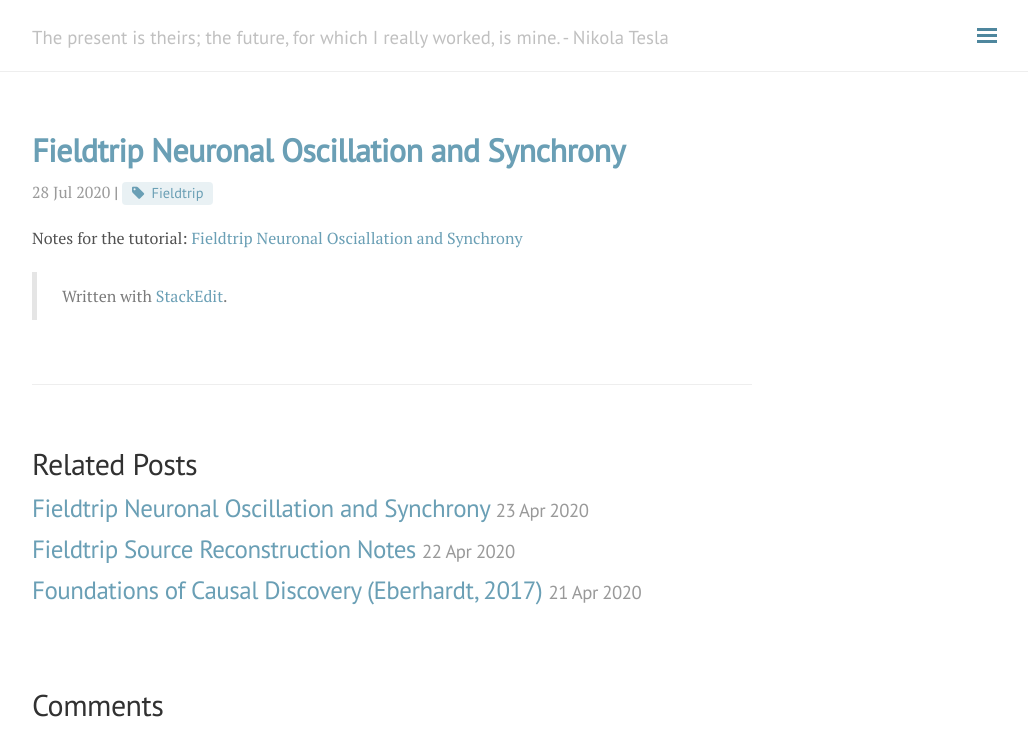
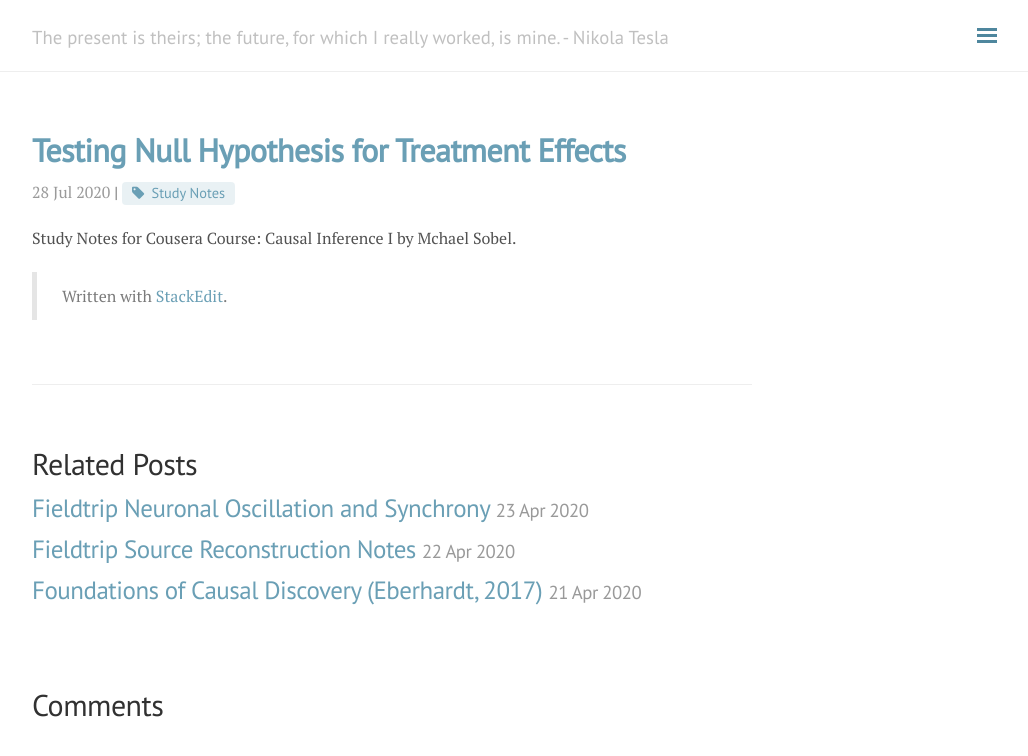
Before and after one commit to andylikescodes/andylikescodes.github.io, a Jekyll site: the page built from _posts/2020-07-28-Testing-Null-Hypothesis-For-Treatment-Effects.md, in a window 1280 px wide. Shown: the top 756 px of the page, without its empty margins (248-1276 px from the left). Built offline with Jekyll 4.4.1, drawn with Linux system fonts in a browser that asks for light colours; nearby versions of some CDN libraries; comment, search, counter and statistics services are not loaded.

Commit message:
_posts/2020-07-28-Testing-Null-Hypothesis-For-Treatment-Effects.md updated from https://stackedit.io/

```diff
--- a/_posts/2020-07-28-Testing-Null-Hypothesis-For-Treatment-Effects.md
+++ b/_posts/2020-07-28-Testing-Null-Hypothesis-For-Treatment-Effects.md
@@ -1,16 +1,17 @@
 ---
 layout: post
-title: Fieldtrip Neuronal Oscillation and Synchrony
-tag: [Fieldtrip]
-category: Causal Inf
+title: Testing Null Hypothesis for Treatment Effects
+tag: [Study Notes]
+category: Causal Inference
 ---
 
-Notes for the tutorial: [Fieldtrip Neuronal Osciallation and Synchrony](https://www.youtube.com/watch?v=dHTuzMsjVJA&list=PLbVcEw60xnKNSXSKMAoBpTJ9BFFnxw21p&index=2)
+Study Notes for Cousera Course: Causal Inference I by Mchael Sobel.
+
 
 
 
 
 > Written with [StackEdit](https://stackedit.io/).
 <!--stackedit_data:
-eyJoaXN0b3J5IjpbODc4ODU3NzMzXX0=
+eyJoaXN0b3J5IjpbLTE5MjgyOTQzNDldfQ==
 -->
```
